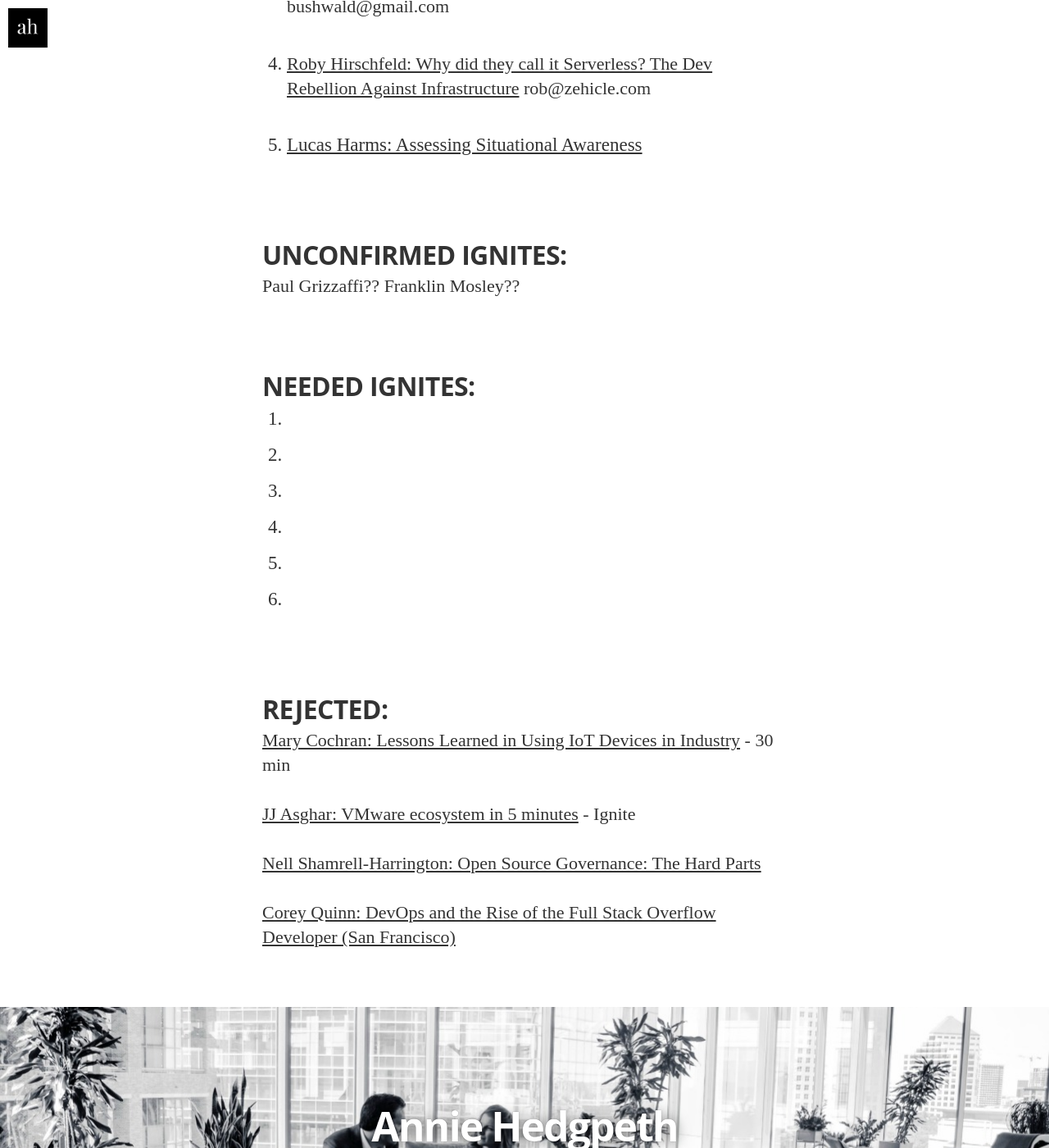
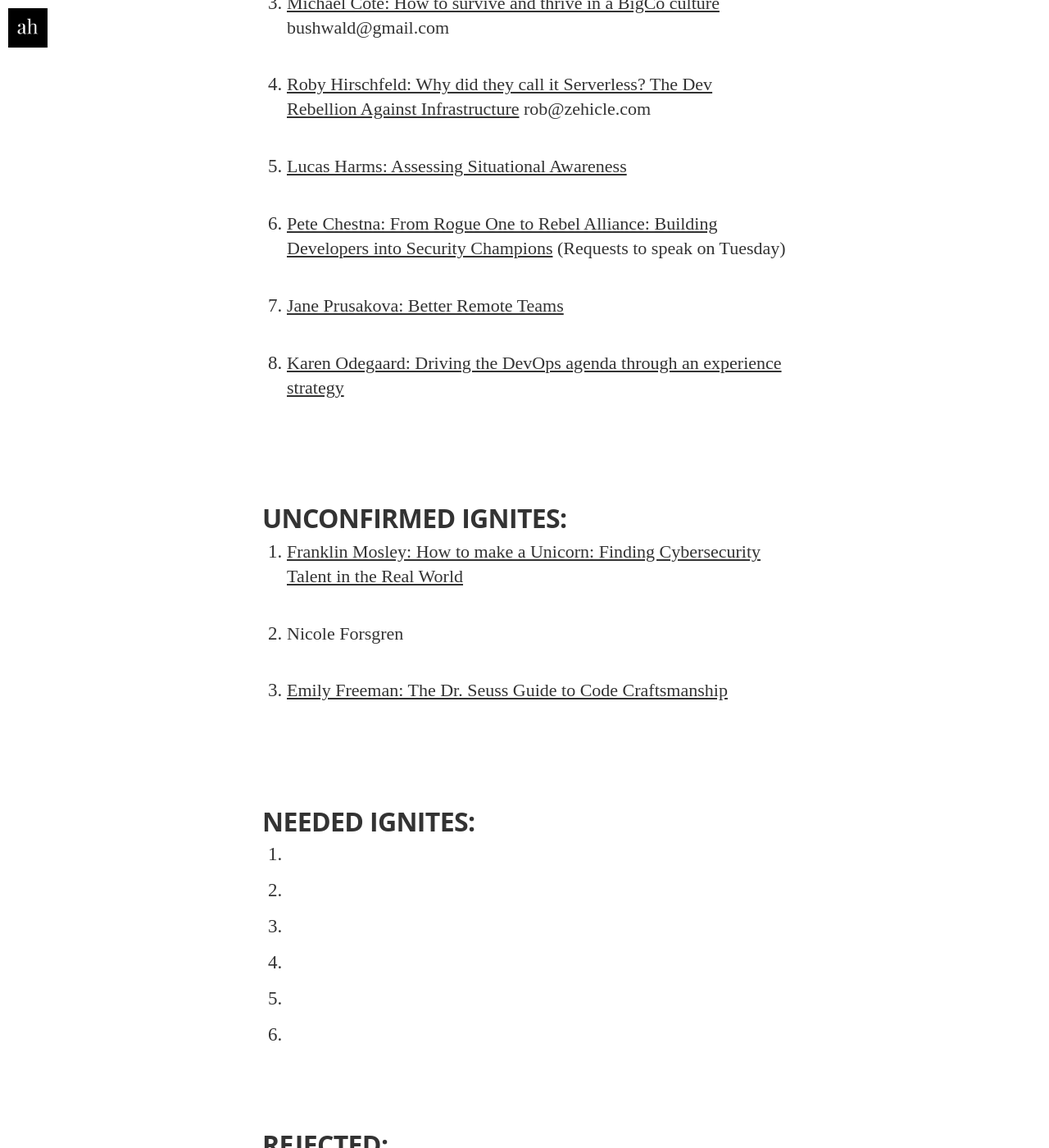
Before and after one commit to anniehedgpeth/anniehedgpeth.github.io, a Jekyll site: the page built from schedule.md, in a window 1280 px wide and 1400 px high, scrolled down 3119 px. Shown: the whole window at 82% size. Built offline with Jekyll 4.4.1, drawn with Linux system fonts in a browser that asks for light colours; nearby versions of some CDN libraries; some web fonts are replaced.

Commit message:
ignites added

```diff
--- a/schedule.md
+++ b/schedule.md
@@ -77,6 +77,7 @@ Backup: [Leon Fayer: The Lost Art of Troubleshooting](https://www.papercall.io/c
 dlaulusa@gmail.com
 
 2. [Dave Brown: Openstack and DevOps / What you don’t want in your infrastructure templates](https://www.papercall.io/cfps/402/submissions/20385)
+
 3. [Michael Coté: How to survive and thrive in a BigCo culture](https://www.papercall.io/cfps/402/submissions/14807)
 bushwald@gmail.com
 
@@ -85,11 +86,21 @@ rob@zehicle.com
 
 5. [Lucas Harms: Assessing Situational Awareness](https://www.papercall.io/cfps/402/submissions/18182)
 
+6. [Pete Chestna: From Rogue One to Rebel Alliance: Building Developers into Security Champions](https://www.papercall.io/cfps/402/submissions/14685) (Requests to speak on Tuesday)
+
+7. [Jane Prusakova: Better Remote Teams](https://www.papercall.io/cfps/402/submissions/17994)
+
+8. [Karen Odegaard: Driving the DevOps agenda through an experience strategy](https://www.papercall.io/cfps/402/submissions/19786)
+
+
 ## UNCONFIRMED IGNITES:
 
+2. [Franklin Mosley: How to make a Unicorn: Finding Cybersecurity Talent in the Real World](https://www.papercall.io/cfps/402/submissions/20274)
 
-Paul Grizzaffi??
-Franklin Mosley??
+9. Nicole Forsgren
+
+8. [Emily Freeman: The Dr. Seuss Guide to Code Craftsmanship](https://www.papercall.io/cfps/402/submissions/19912)
+
 
 ## NEEDED IGNITES:
 1.
```
Also changed, not shown: 1 other file.
